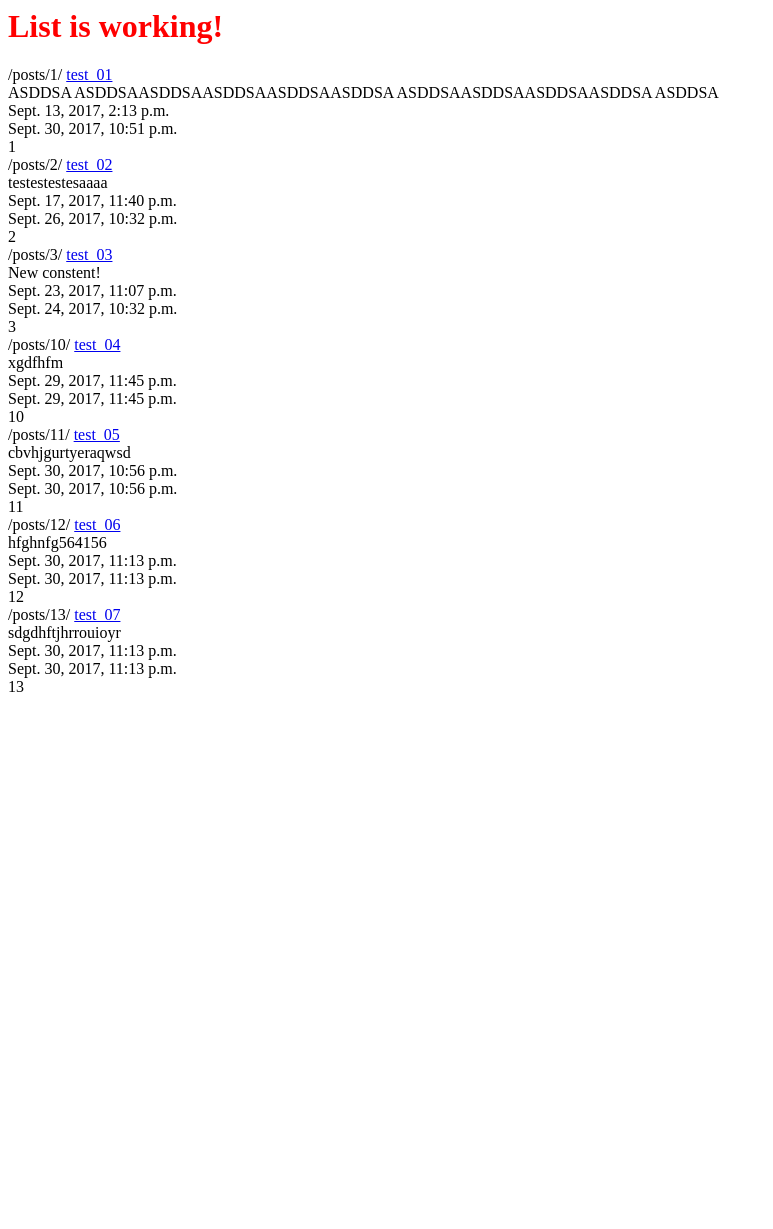
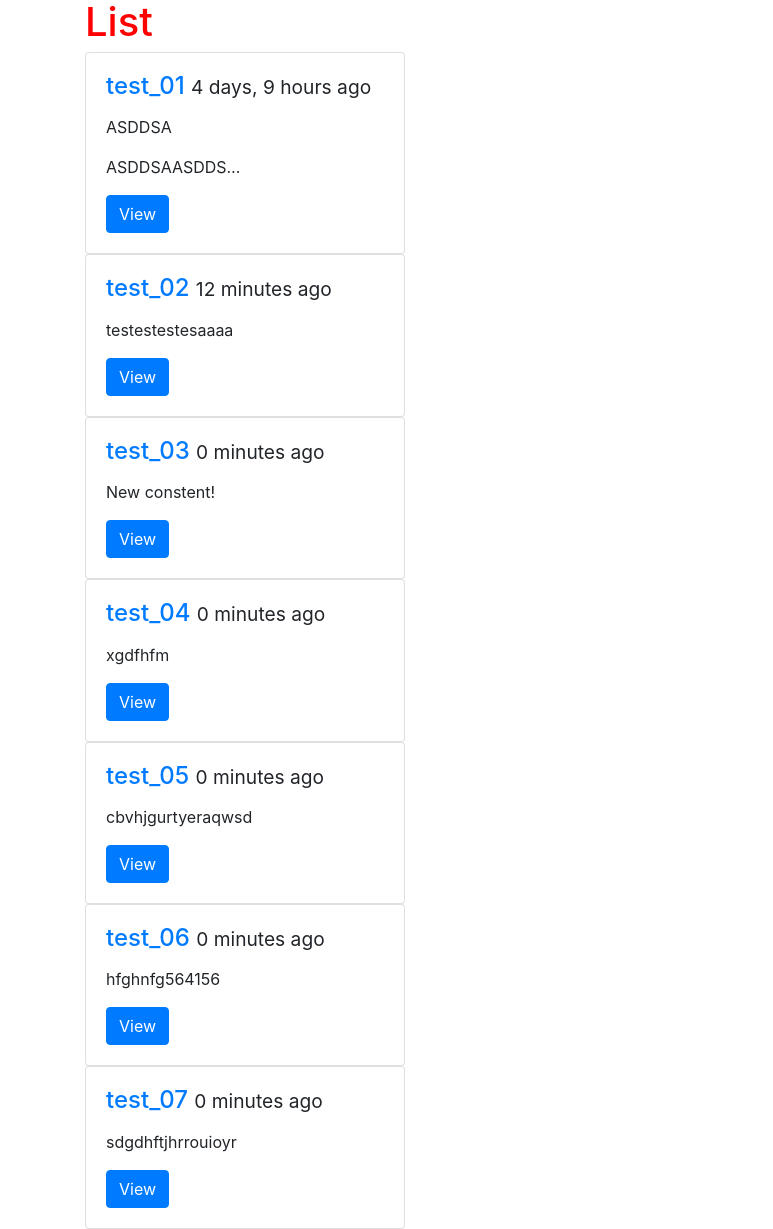
Before and after one commit to MeowLucian/Brain_Garden, a Django app: page /posts/ in a window 1280 px wide. Shown: the whole page, without its empty margins (0-773 px from the left). Before the commit the page ends 692 px from the top, so only its background shows below. Run offline with Django 3.2, Linux system fonts and the light colour scheme; data comes from the database, SQL or seed files in the repository; both versions use the stored data as it was after the commit; some libraries are stand-ins or nearby versions.

Commit message:
Implement Bootstrap

```diff
--- a/Django_web/src/templates/base.html
+++ b/Django_web/src/templates/base.html
@@ -3,6 +3,10 @@
 <html>
     <head>
         <title>{% block head_title %}Try Django 1.9{% endblock head_title %}</title>
+
+        <!--Bootstrap CDN-->
+        <link rel="stylesheet" href="https://maxcdn.bootstrapcdn.com/bootstrap/4.0.0-beta/css/bootstrap.min.css" integrity="sha384-/Y6pD6FV/Vv2HJnA6t+vslU6fwYXjCFtcEpHbNJ0lyAFsXTsjBbfaDjzALeQsN6M" crossorigin="anonymous">
+        <!--Self CDN-->
         <link rel="stylesheet" href="{% static "css/base.css"%}" />
         <style>{% block style %}{% endblock style %}</style>
     </head>
@@ -12,5 +16,10 @@
             {% block content %}
             {% endblock content %}
         </div>
+
+        <!--Bootstrap CDN-->
+        <script src="https://code.jquery.com/jquery-3.2.1.slim.min.js" integrity="sha384-KJ3o2DKtIkvYIK3UENzmM7KCkRr/rE9/Qpg6aAZGJwFDMVNA/GpGFF93hXpG5KkN" crossorigin="anonymous"></script>
+        <script src="https://cdnjs.cloudflare.com/ajax/libs/popper.js/1.11.0/umd/popper.min.js" integrity="sha384-b/U6ypiBEHpOf/4+1nzFpr53nxSS+GLCkfwBdFNTxtclqqenISfwAzpKaMNFNmj4" crossorigin="anonymous"></script>
+        <script src="https://maxcdn.bootstrapcdn.com/bootstrap/4.0.0-beta/js/bootstrap.min.js" integrity="sha384-h0AbiXch4ZDo7tp9hKZ4TsHbi047NrKGLO3SEJAg45jXxnGIfYzk4Si90RDIqNm1" crossorigin="anonymous"></script>
     </body>
 </html>
--- a/Django_web/src/templates/post_list.html
+++ b/Django_web/src/templates/post_list.html
@@ -1,16 +1,17 @@
 {% extends "base.html" %}
 
 {% block content %}
-<h1>{{title}} is working!</h1>
+<h1>{{title}}</h1>
 
 {% for obj in object_list %}
-{% url "posts:detail" id=obj.id %}
-<a href='{{ obj.get_absolute_url }}'>{{obj.title}}</a><br/>
-{{obj.content}}<br/>
-{{obj.timestamp}}<br/>
-{{obj.updated}}<br/>
-{{obj.id}}<br/>
-
+<div class="card" style="width: 20rem;">
+    <!--<img class="card-img-top" src="..." alt="Card image cap">-->
+    <div class="card-body">
+      <h4 class="card-title"><a href='{{ obj.get_absolute_url }}'>{{obj.title}}</a> <small>{{obj.timestamp|timesince}} ago</small></h4>
+      <p class="card-text">{{obj.content|linebreaks|truncatechars:30}}</p>
+      <a href="{{ obj.get_absolute_url }}" class="btn btn-primary">View</a>
+    </div>
+</div>
 {% endfor %}
 
 {% endblock content %}
```
Also changed, not shown: Django_web/src/templates/post_detail.html (+6 -11 lines), Django_web/src/db.sqlite3.
